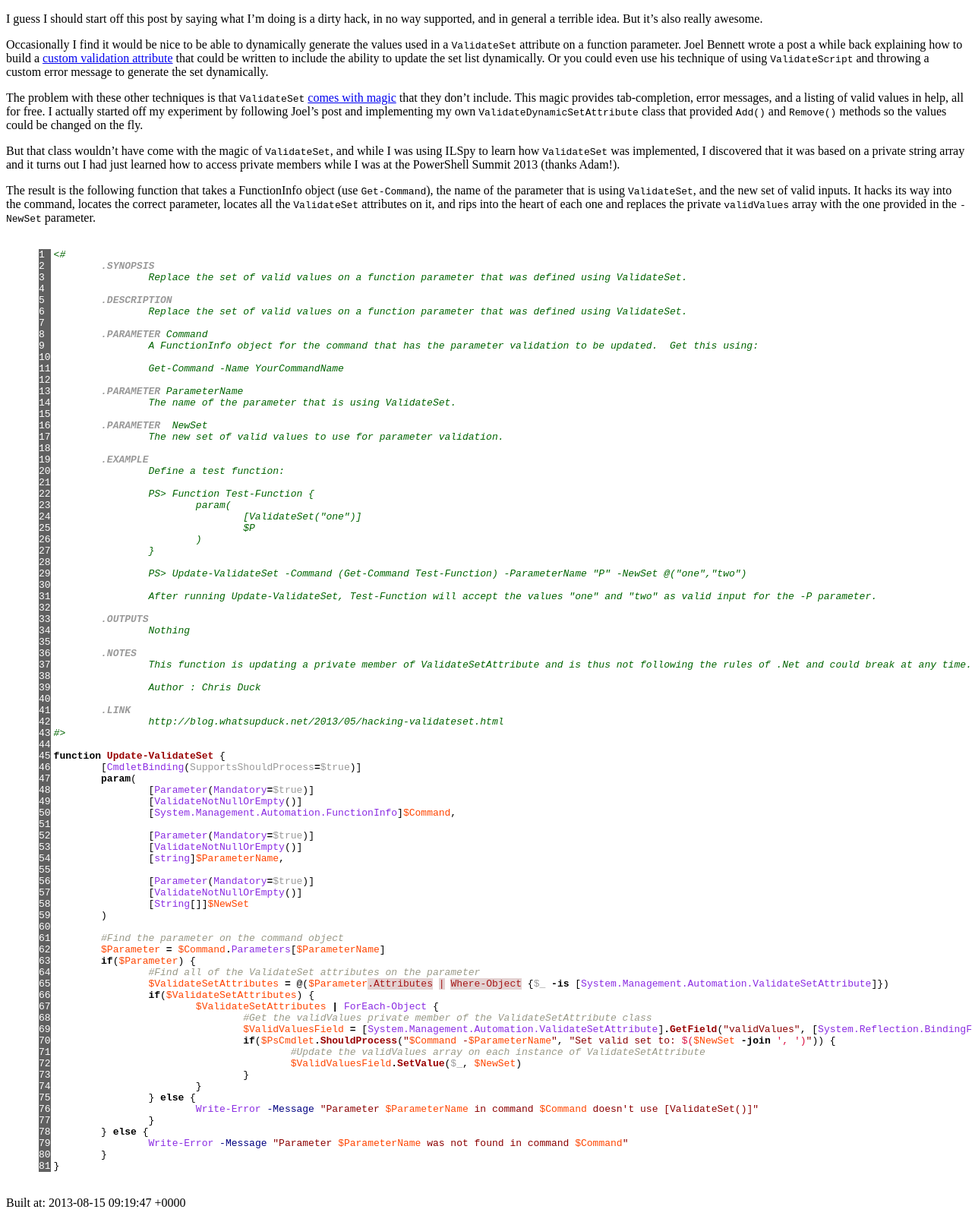
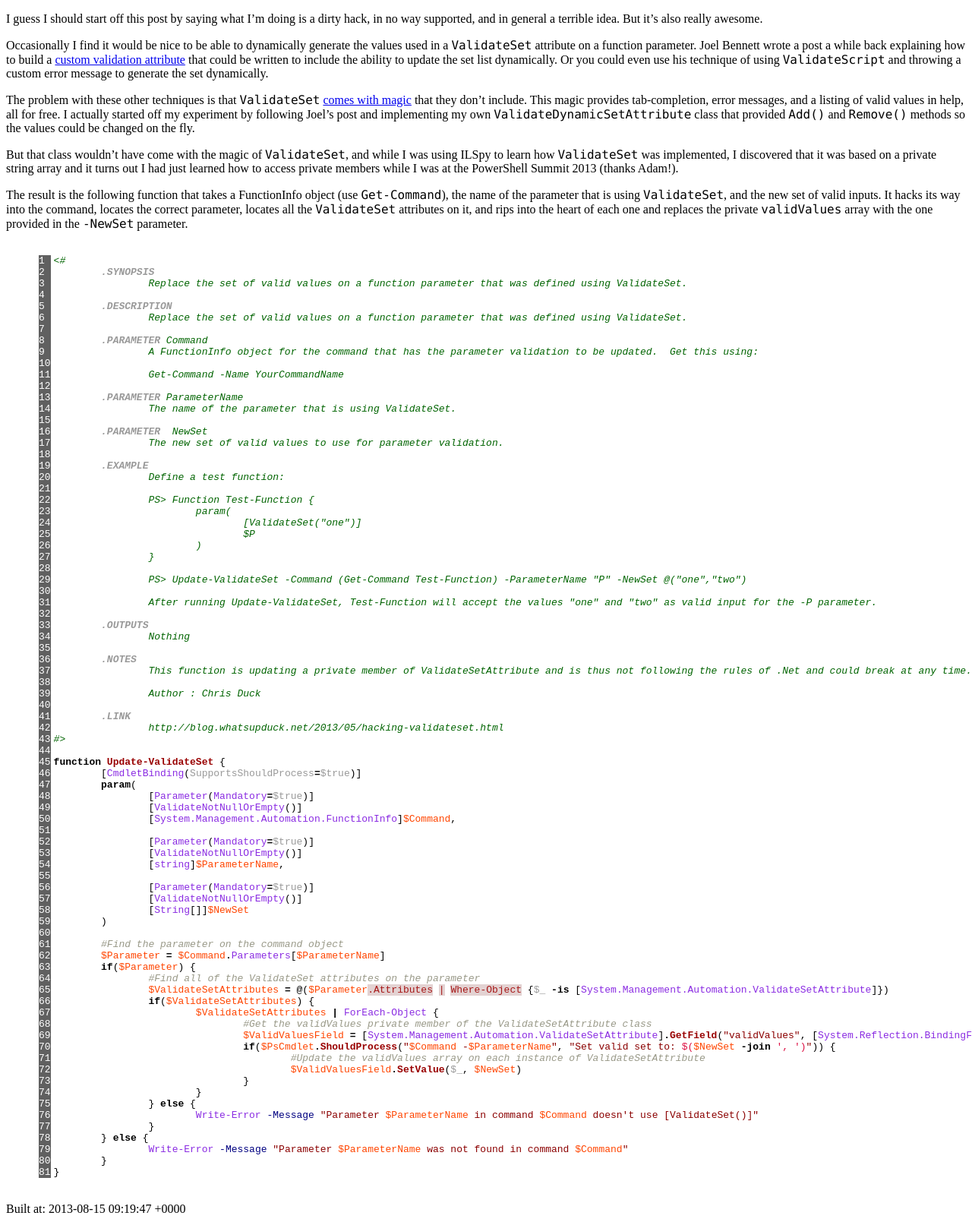
Before and after one commit to gpduck/gpduck.github.io, a Jekyll site: the page built from _posts/2013-05-18-hacking-validateset.markdown, in a window 1280 px wide. Shown: the whole page at 76% size. Built offline with Jekyll 4.4.1, drawn with Linux system fonts in a browser that asks for light colours.

Commit message:
add font for code

```diff
--- a/css/syntax.css
+++ b/css/syntax.css
@@ -1,3 +1,4 @@
+code { font-family: Consolas, Courier New, Courier, monospace; }
 .highlight  { background: #ffffff; }
 .highlight .lineno { color: #ffffff; background: #606060; }
 .highlight .c { color: #999988; font-style: italic } /* Comment */
```
